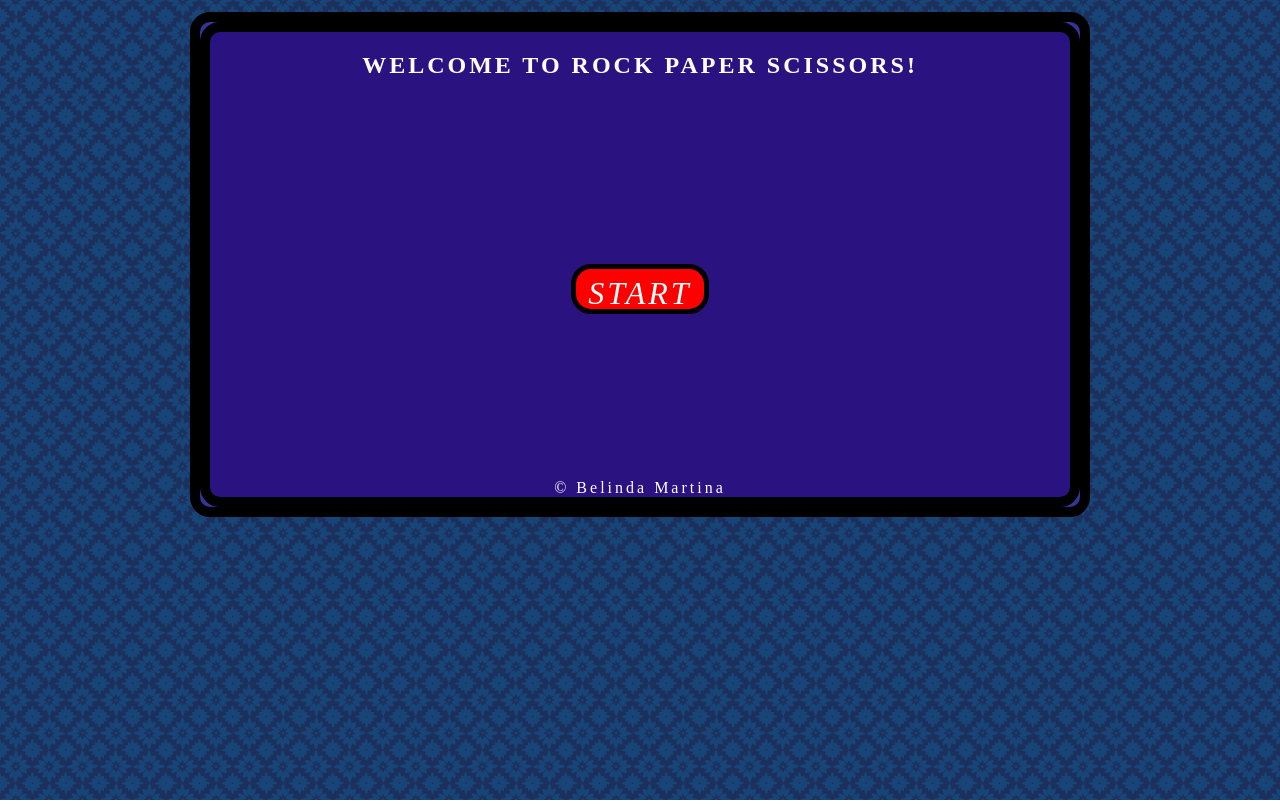
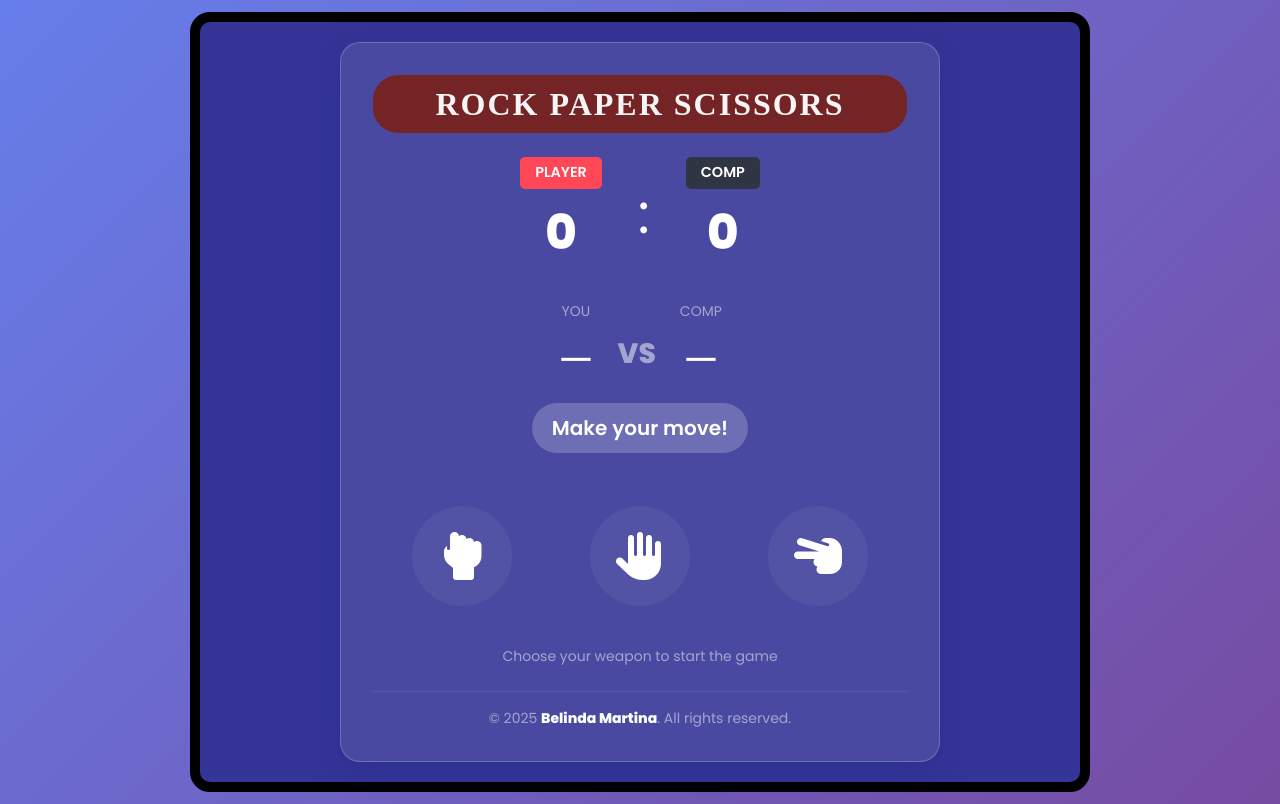
Before and after one commit to belindamartina/rock-paper-scissors-game, a plain HTML site: page index.html in a window 1280 px wide. Drawn offline with nearby package versions, Linux system fonts and the light colour scheme; a web font is replaced by a local one.

Commit message:
Update index.html

```diff
--- a/index.html
+++ b/index.html
@@ -3,45 +3,200 @@
 <head>
     <meta charset="UTF-8">
     <meta name="viewport" content="width=device-width, initial-scale=1.0">
-    <title>Rock Paper Scissors</title>
-    <link rel="preconnect" href="https://fonts.googleapis.com">
-   <link rel="preconnect" href="https://fonts.googleapis.com">
-    <link rel="preconnect" href="https://fonts.gstatic.com" crossorigin>
-    <link href="https://fonts.googleapis.com/css2?family=BBH+Sans+Bogle&family=Ribeye+Marrow&display=swap" rel="stylesheet">
+    <title>Rock Paper Scissors - Modern Edition</title>
+    <link href="https://cdn.jsdelivr.net/npm/bootstrap@5.3.0/dist/bootstrap.min.css" rel="stylesheet">
+    <link href="https://fonts.googleapis.com/css2?family=Poppins:wght@400;600;800&display=swap" rel="stylesheet">
+    <link rel="stylesheet" href="https://cdnjs.cloudflare.com/ajax/libs/font-awesome/6.4.0/css/all.min.css">
     <link rel="stylesheet" href="style.css">
+
+    <style>
+        :root {
+            --bg-gradient: linear-gradient(135deg, #667eea 0%, #764ba2 100%);
+            --glass-bg: rgba(255, 255, 255, 0.1);
+            --glass-border: rgba(255, 255, 255, 0.2);
+        }
+
+        body {
+            font-family: 'Poppins', sans-serif;
+            background: var(--bg-gradient);
+            min-height: 100vh;
+            color: white;
+            display: flex;
+            align-items: center;
+            justify-content: center;
+            margin: 0;
+        }
+
+        .game-container {
+            background: var(--glass-bg);
+            backdrop-filter: blur(10px);
+            border: 1px solid var(--glass-border);
+            border-radius: 20px;
+            padding: 2rem;
+            box-shadow: 0 8px 32px 0 rgba(31, 38, 135, 0.37);
+            width: 100%;
+            max-width: 600px;
+            text-align: center;
+        }
+
+        .header h1 {
+            font-weight: 800;
+            letter-spacing: 2px;
+            text-transform: uppercase;
+            margin-bottom: 1.5rem;
+            font-size: 2rem;
+        }
+
+        /* Score Board Styling */
+        .score-board {
+            display: flex;
+            justify-content: center;
+            align-items: center;
+            gap: 20px;
+            margin-bottom: 2rem;
+            font-size: 1.2rem;
+        }
+
+        .badge-custom {
+            background: #ff4757;
+            padding: 5px 15px;
+            border-radius: 5px;
+            font-size: 0.9rem;
+            font-weight: 600;
+        }
+
+        #user-score, #computer-score {
+            font-size: 3rem;
+            font-weight: 800;
+        }
+
+        /* Message Styling */
+        .result-message {
+            height: 60px;
+            display: flex;
+            align-items: center;
+            justify-content: center;
+        }
+
+        #message {
+            font-size: 1.25rem;
+            font-weight: 600;
+            background: rgba(255, 255, 255, 0.2);
+            padding: 10px 20px;
+            border-radius: 50px;
+            display: inline-block;
+        }
+
+        /* Choice Icons Styling */
+        .choices {
+            display: flex;
+            justify-content: space-around;
+            margin: 2.5rem 0;
+        }
+
+        .choice {
+            cursor: pointer;
+            transition: all 0.3s ease;
+            border: 4px solid transparent;
+            border-radius: 50%;
+            padding: 15px;
+            background: rgba(255, 255, 255, 0.05);
+            width: 100px;
+            height: 100px;
+            display: flex;
+            align-items: center;
+            justify-content: center;
+        }
+
+        .choice:hover {
+            transform: scale(1.1);
+            background: rgba(255, 255, 255, 0.2);
+            border-color: #ffffff;
+        }
+
+        .choice i {
+            font-size: 3rem;
+        }
+
+        /* Responsive adjustments */
+        @media (max-width: 576px) {
+            .game-container {
+                margin: 15px;
+                padding: 1.5rem;
+            }
+            .choice {
+                width: 80px;
+                height: 80px;
+            }
+            .choice i {
+                font-size: 2rem;
+            }
+            #user-score, #computer-score {
+                font-size: 2rem;
+            }
+        }
+    </style>
 </head>
 <body>
-    <div class="container">
-        <div class="open">
-            <h2>WELCOME TO ROCK PAPER SCISSORS!</h2>
-            <div class="button">START</div>
-            <div class="copy">&copy; Belinda Martina</div>
-        </div>
-        <div><h1>ROCK PAPER SCISSORS</h1></div>
-        <div class="box">
-             <div>
-                <span>YOU</span>
-                <span>COMP</span>
+
+    <div class="container d-flex justify-content-center">
+        <div class="game-container">
+
+            <header class="header">
+                <h1>Rock Paper Scissors</h1>
+            </header>
+
+            <div class="score-board">
+                <div class="text-center">
+                    <div class="badge-custom mb-2">PLAYER</div>
+                    <span id="user-score">0</span>
+                </div>
+                <div class="display-4 mx-3">:</div>
+                <div class="text-center">
+                    <div class="badge-custom mb-2" style="background: #2f3542;">COMP</div>
+                    <span id="computer-score">0</span>
+                </div>
             </div>
-            <ul>
-                <li><img class="q1" src="img/question.png"></li>
-                <li><img src="img/VS.png"></li>
-                <li><img class="q2" src="img/question.png"></li>
-            </ul>
-        </div>
-            <div class="box2">
-                <ul>
-                    <li><span class="rock">ROCK</span></li>
-                    <li><span class="paper">PAPER</span></li>
-                    <li><span class="scissor">SCISSORS</span></li>
-                </ul>
-        </div>
-        <div class="result">
+            <div class="d-flex justify-content-center align-items-center gap-4 mb-3">
+    <div class="text-center">
+        <div class="small text-white-50">YOU</div>
+        <div id="user-choice-display" class="fs-1 mt-2">—</div>
+    </div>
+    <div class="fw-bold fs-3 text-white-50 mt-3">VS</div>
+    <div class="text-center">
+        <div class="small text-white-50">COMP</div>
+        <div id="computer-choice-display" class="fs-1 mt-2">—</div>
+    </div>
+</div>
 
+
+            <div class="result-message mb-4">
+                <p id="message">Make your move!</p>
+            </div>
+
+            <div class="choices">
+                <div id="rock" class="choice">
+                    <i class="fa-solid fa-hand-back-fist"></i>
+                </div>
+                <div id="paper" class="choice">
+                    <i class="fa-solid fa-hand"></i>
+                </div>
+                <div id="scissors" class="choice">
+                    <i class="fa-solid fa-hand-scissors"></i>
+                </div>
+            </div>
+
+            <p class="text-white-50 mt-4 small">Choose your weapon to start the game</p>
+            <hr class="mt-4" style="opacity: 0.1;">
+            <footer class="mt-3">
+                <p class="mb-0 small text-white-50">
+                    &copy; 2025 <span class="text-white fw-bold">Belinda Martina</span>. All rights reserved.
+                </p>
+            </footer>
         </div>
     </div>
 
-<script src="script.js"></script>
+    <script src="https://cdn.jsdelivr.net/npm/bootstrap@5.3.0/dist/bootstrap.bundle.min.js"></script>
+    <script src="script.js"></script>
 </body>
-
 </html>
```
